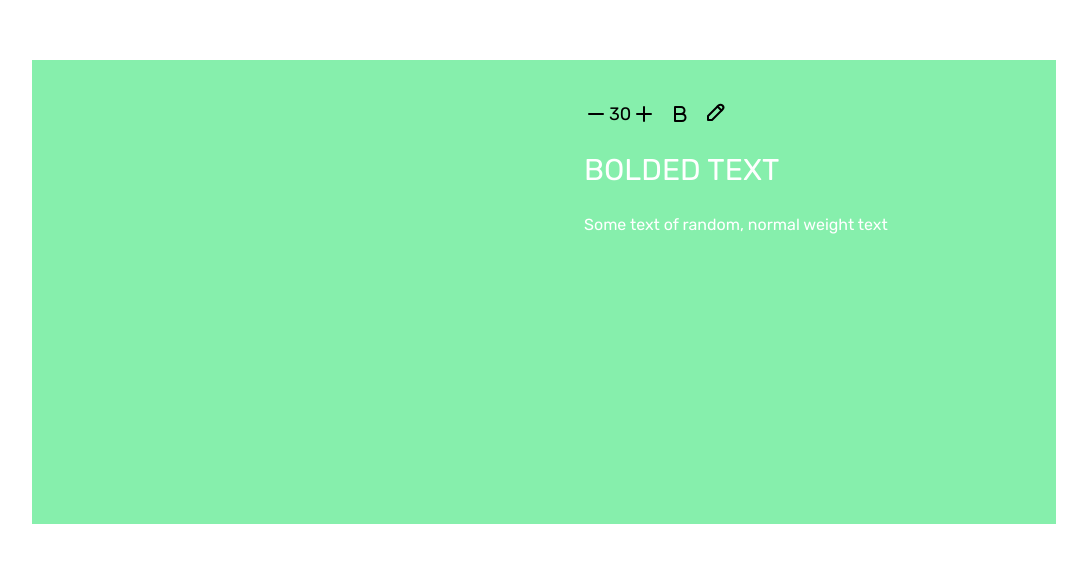
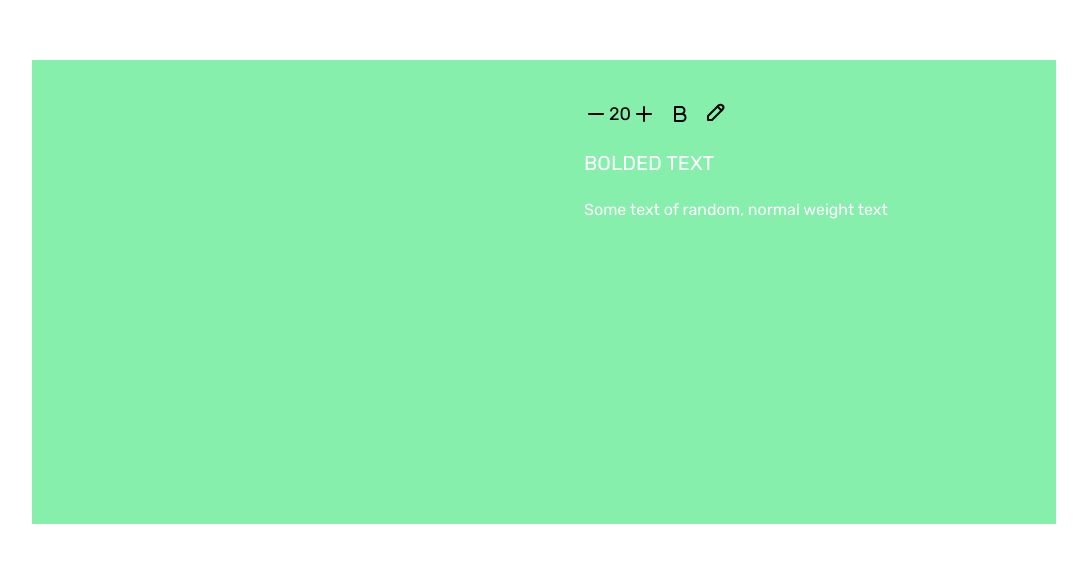
Before and after one commit to BFF271/next-ts-image-text, a Next.js app: page / in a window 1280 px wide. Shown: the part 108-670 px from the top of the page, without its empty margins (96-1183 px from the left). Built offline with nearby package versions, Linux system fonts and the light colour scheme.

Commit message:
Add tweaking font-size

```diff
--- a/src/components/text.tsx
+++ b/src/components/text.tsx
@@ -12,16 +12,34 @@ const textColorOptions = [
   'text-grey-900',
 ]
 
-const fontSizeOptions = []
-
-for (let i = 0; i <= 50; i++) {
-  fontSizeOptions.push(`text-[${i}px]`)
-}
+const fontSizeOptions = [
+  'text-[10px]',
+  'text-[11px]',
+  'text-[12px]',
+  'text-[13px]',
+  'text-[14px]',
+  'text-[15px]',
+  'text-[16px]',
+  'text-[17px]',
+  'text-[18px]',
+  'text-[19px]',
+  'text-[20px]',
+  'text-[21px]',
+  'text-[22px]',
+  'text-[23px]',
+  'text-[24px]',
+  'text-[25px]',
+  'text-[26px]',
+  'text-[27px]',
+  'text-[28px]',
+  'text-[29px]',
+  'text-[30px]',
+]
 
 export default function Text() {
-  const [fontSize, setFontSize] = useState<number>(30)
-  const [fontSizeAttr, setFontSizeAttr] = useState<string>(`text-[30px]`)
-  const [textColor, setTextColor] = useState<string>('text-white')
+  const [fontSize, setFontSize] = useState(20)
+  const [fontSizeAttr, setFontSizeAttr] = useState(fontSizeOptions[10])
+  const [textColor, setTextColor] = useState('text-white')
   const [boldText, setBoldText] = useState('BOLDED TEXT')
   const [normalText, setNormalText] = useState(
     'Some text of random, normal weight text',
@@ -47,11 +65,9 @@ export default function Text() {
   }
 
   useEffect(() => {
-    console.log(fontSizeOptions[fontSize])
-    const str = `text-[${fontSize}px]`
-    setFontSizeAttr(`${fontSizeOptions[fontSize]}`)
+    console.log(fontSize - 10)
+    setFontSizeAttr(`${fontSizeOptions[fontSize - 10]}`)
     console.log(fontSizeAttr)
-    // console.log(fontSizeAttr)
   }, [fontSize])
 
   useEffect(() => {
@@ -64,7 +80,7 @@ export default function Text() {
         <button
           className='hover:bg-green-200 border-none outline-none'
           onClick={() => {
-            if (fontSize > 0) setFontSize(fontSize - 1)
+            if (fontSize > 10) setFontSize(fontSize - 1)
           }}
         >
           <img src='/minus.svg' alt='Minus Icon' draggable='false' />
@@ -77,18 +93,19 @@ export default function Text() {
           onKeyDown={(e) => {
             console.log(e.key)
             var ASCIICode = e.key
-            if (parseInt(ASCIICode) > 0 && parseInt(ASCIICode) < 9) return true
+            if (parseInt(ASCIICode) >= 0 && parseInt(ASCIICode) <= 9)
+              return true
             return e.preventDefault()
           }}
           onChange={(e) => {
-            setFontSize(minmax(e.target.value, 0, 50))
+            setFontSize(minmax(e.target.value, 10, 30))
           }}
         />
         {/* Increase font size button */}
         <button
           className='hover:bg-green-200 border-none outline-none'
           onClick={() => {
-            if (fontSize < 50) setFontSize(fontSize + 1)
+            if (fontSize < 30) setFontSize(fontSize + 1)
           }}
         >
           <img src='/plus.svg' alt='Plus Icon' draggable='false' />
```
